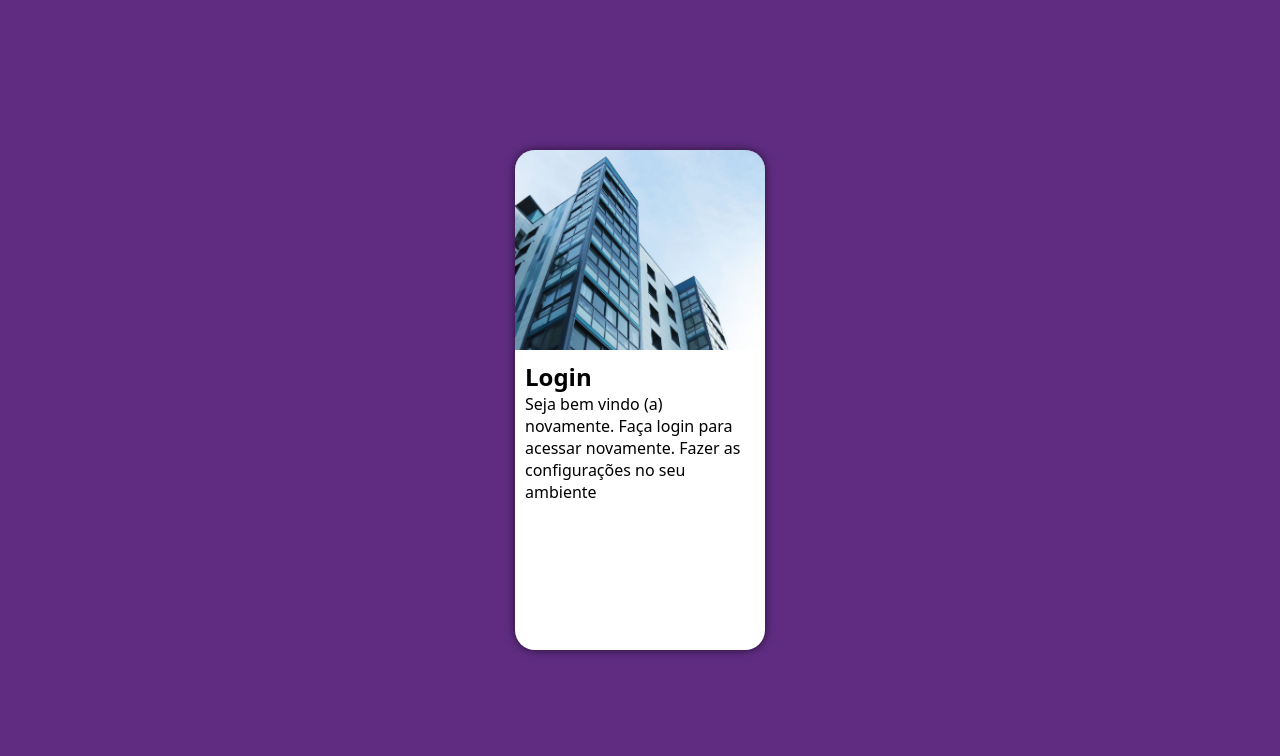
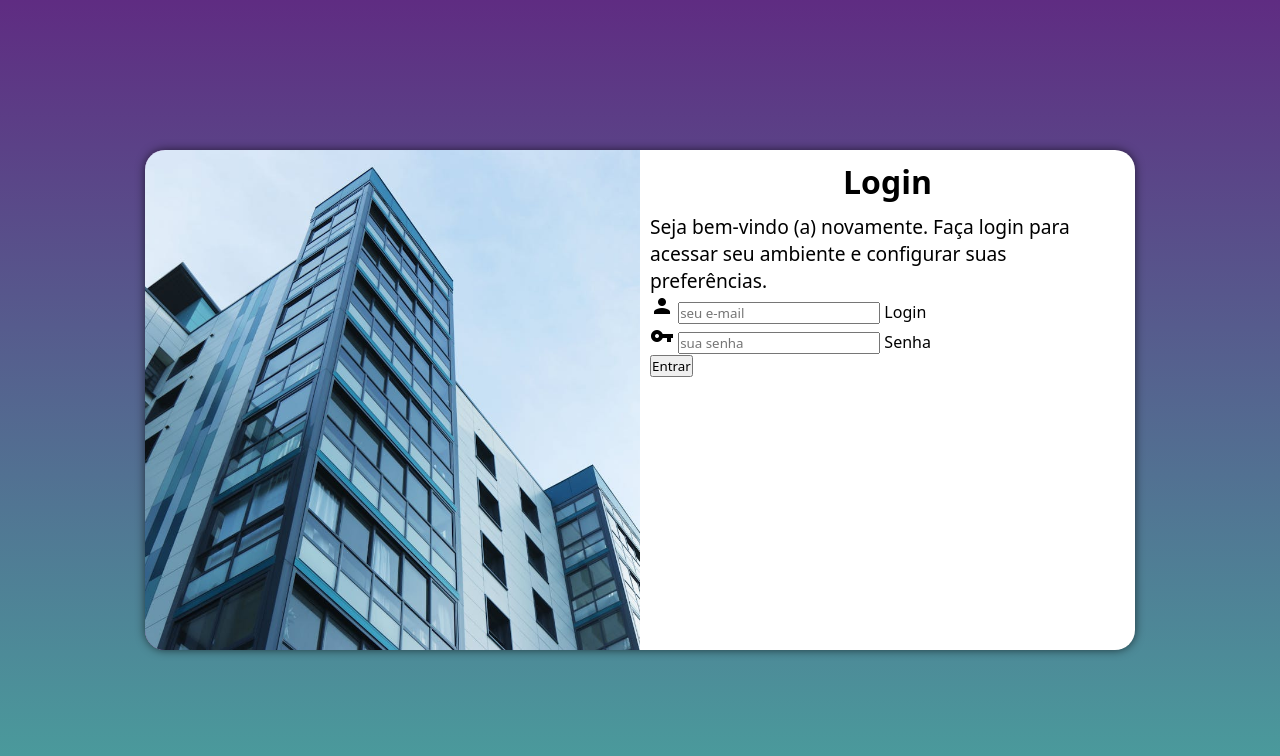
Before and after one commit to RamonSilva88/projeto-login, a plain HTML site: page index.html in a window 1280 px wide. Drawn offline with Linux system fonts and the light colour scheme.

Commit message:
login e senha

```diff
--- a/estilos/media-query.css
+++ b/estilos/media-query.css
@@ -1,7 +1,7 @@
 @charset "UTF-8";
 
-@media screen and (min-width: 768px) and (max-width:992px) {
-    body{
+@media screen and (min-width: 768px) and (max-width: 992px) {
+    body {
         background-image: linear-gradient(to top, #49a09d, #5f2c82);
     }
 
@@ -9,37 +9,43 @@
         width: 80vw;
     }
 
-    section#login > div#imagem{
+    section#login > div#imagem {
         float: left;
         width: 30%;
         height: 100%;
     }
 
-    section#login > div#formlario{
+    section#login > div#formulario {
         float: right;
         width: 70%;
     }
-
 }
 
-@media screen and(min-width: 992px) {
-body{
-background-image: linear-gradient(to top, #49a09d, #5f2c82)
+@media screen and (min-width: 992px) {
+    body {
+        background-image: linear-gradient(to top, #49a09d, #5f2c82);
     }
 
-section#login{
-width: 990px ;
+    section#login {
+        width: 990px;
+    }
 
-}
-section#login > div#imagem{
+    section#login > div#imagem {
         float: left;
         width: 50%;
         height: 100%;
     }
 
-section#login > div#formulario{
+    section#login > div#formulario {
         float: right;
         width: 50%;
     }
 
+    div#formulario > h1{
+    font-size: 2em;
     }
+
+    div#formulario > p{
+       font-size: 1.2em;
+}
+}
--- a/estilos/style.css
+++ b/estilos/style.css
@@ -57,3 +57,12 @@ display: block;
 padding: 10px;
 
 }
+
+div#formulario > h1{
+text-align: center;
+margin-bottom: 10px ;
+}
+
+div#formulario > p{
+font-size: 0.8em;
+}
--- a/index.html
+++ b/index.html
@@ -4,6 +4,7 @@
     <meta charset="UTF-8">
     <meta name="viewport" content="width=device-width, initial-scale=1.0">
     <title>Login</title>
+    <link href="https://fonts.googleapis.com/icon?family=Material+Icons" rel="stylesheet">
     <link rel="stylesheet" href="estilos/style.css">
     <link rel="stylesheet" href="estilos/media-query.css">
 </head>
@@ -11,17 +12,26 @@
     <main>
         <section id="login">
             <div id="imagem">
-            <!--Aqui vai a imagem nas CSS-->
+                <!--Aqui vai a imagem nas CSS-->
             </div>
             <div id="formulario">
                 <h1>Login</h1>
-                <p>Seja bem vindo (a) novamente. Faça login para acessar novamente. Fazer as configurações no seu ambiente</p>
-                <form action="login.php" method="post"></form>
-
+                <p>Seja bem-vindo (a) novamente. Faça login para acessar seu ambiente e configurar suas preferências.</p>
+                <form action="login.php" method="post">
+                    <div class="campo">
+                        <i class="material-icons">person</i>
+                        <input type="email" name="login" id="ilogin" placeholder="seu e-mail" required>
+                        <label for="ilogin">Login</label>
+                    </div>
+                    <div class="campo">
+                        <i class="material-icons">vpn_key</i>
+                        <input type="password" name="senha" id="isenha" placeholder="sua senha" required>
+                        <label for="isenha">Senha</label>
+                    </div>
+                    <input type="submit" value="Entrar">
+                </form>
             </div>
-
         </section>
     </main>
-
 </body>
 </html>
```
Lines whose indentation alone changed are shown as unchanged.
